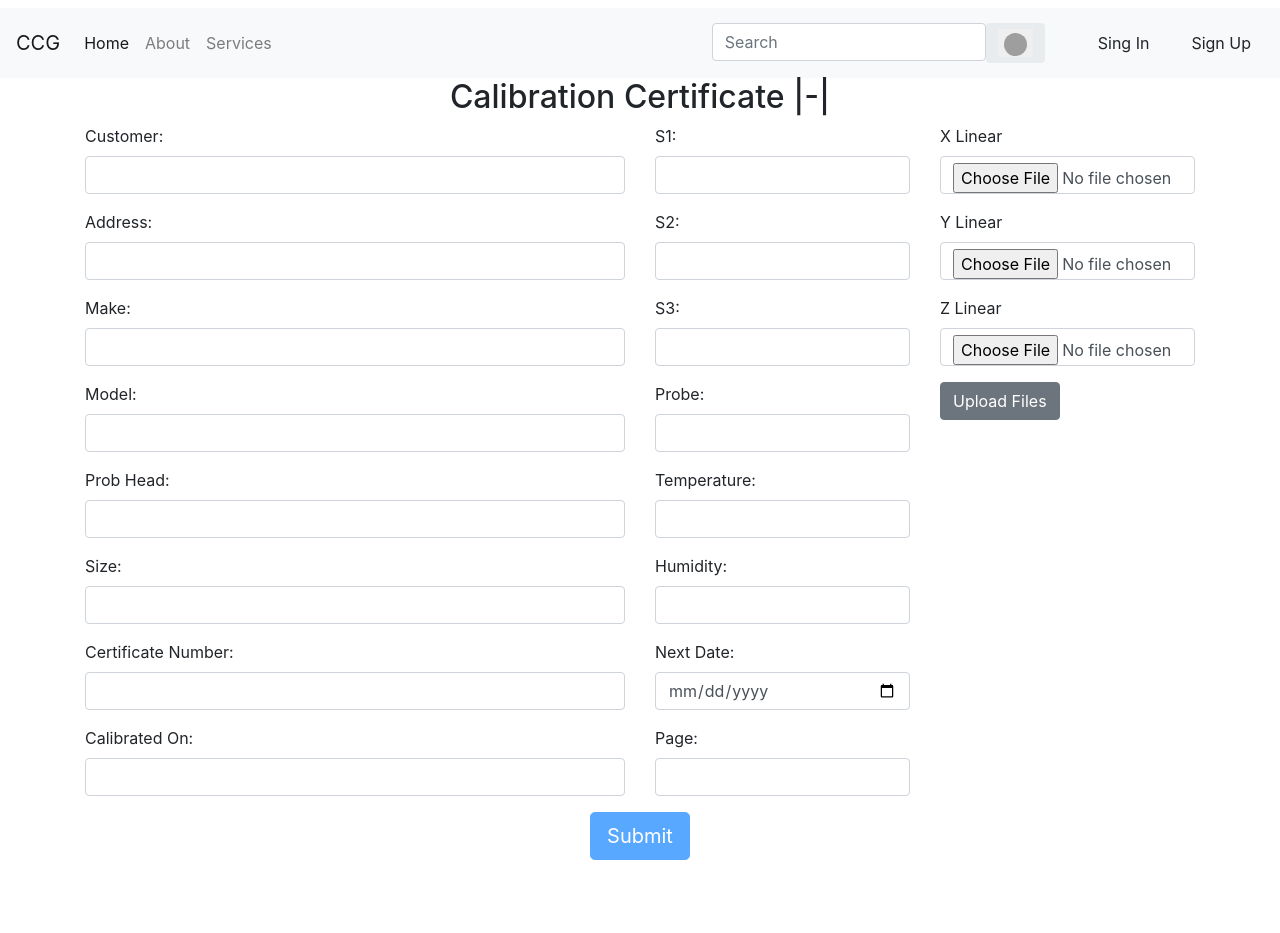
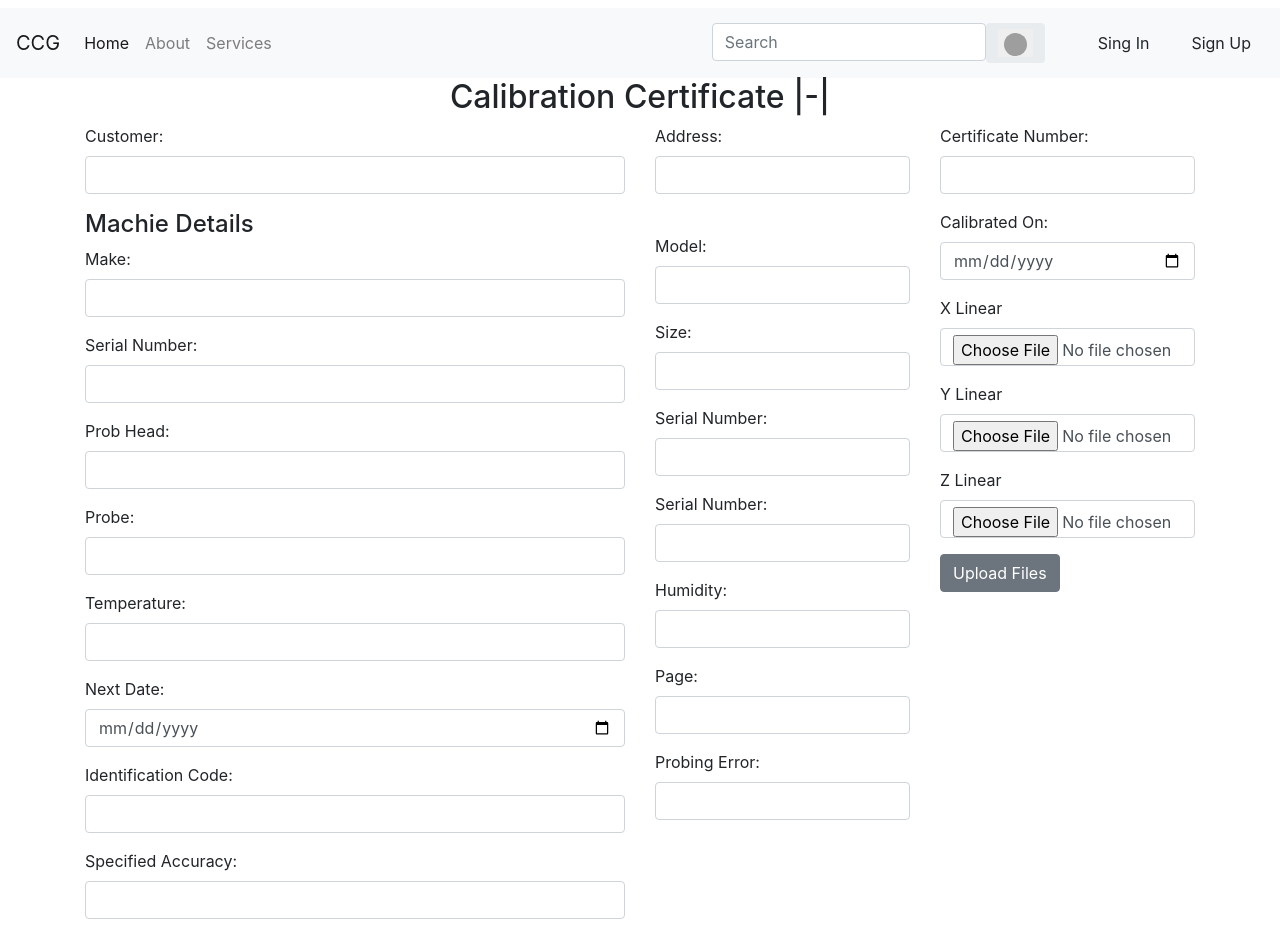
Before and after one commit to ramgopalvarma24/DCGR, an Angular app in the folder DCRG/: page / in a window 1280 px wide. Shown: the top 933 px of the page. Before the commit the page ends 860 px from the top, so only its background shows below. Built offline with nearby package versions, Linux system fonts and the light colour scheme; grey boxes are pictures that could not be loaded.

Commit message:
Final update UI changes

```diff
--- a/DCRG/src/app/Interfaces/formData.interface.ts
+++ b/DCRG/src/app/Interfaces/formData.interface.ts
@@ -15,4 +15,7 @@ export interface FormData {
   c_on: Date | string;
   next_date: Date | string;
   page: number | string;
+  id_cd: string,
+    sp_ac: string,
+    prob_err: string
 }
--- a/DCRG/src/app/home/home.component.html
+++ b/DCRG/src/app/home/home.component.html
@@ -88,20 +88,24 @@
                             <input type="text" id="customer" name="customer" class="form-control" [(ngModel)]="formData.customer" required>
                         </div>
 
-                        <div class="form-group">
-                            <label for="address">Address:</label>
-                            <input type="text" id="address" name="address" class="form-control" [(ngModel)]="formData.address" required>
-                        </div>
+                        <!--machine details-->
+                        <h4>Machie Details </h4>
 
                         <div class="form-group">
-                            <label for="make">Make:</label>
-                            <input type="text" id="make" name="make" class="form-control" [(ngModel)]="formData.make" required>
-                        </div>
+                          <label for="make">Make:</label>
+                          <input type="text" id="make" name="make" class="form-control" [(ngModel)]="formData.make" required>
+                      </div>
 
-                        <div class="form-group">
-                            <label for="model">Model:</label>
-                            <input type="text" id="model" name="model" class="form-control" [(ngModel)]="formData.model" required>
-                        </div>
+
+
+                      <div class="form-group">
+                        <label for="s_1">Serial Number:</label>
+                        <input type="text" id="s_1" name="s_1" class="form-control" [(ngModel)]="formData.s_1" required>
+                      </div>
+
+
+
+
 
                         <div class="form-group">
                             <label for="prob_head">Prob Head:</label>
@@ -109,19 +113,33 @@
                         </div>
 
                         <div class="form-group">
-                            <label for="size">Size:</label>
-                            <input type="text" id="size" name="size" class="form-control" [(ngModel)]="formData.size" required>
+                            <label for="probe">Probe:</label>
+                            <input type="text" id="probe" name="probe" class="form-control" [(ngModel)]="formData.probe" required>
                         </div>
 
-                        <div class="form-group">
-                          <label for="c_num">Certificate Number:</label>
-                          <input type="text" id="c_num" name="c_num" class="form-control" [(ngModel)]="formData.c_num" required>
-                        </div>
 
-                        <div class="form-group">
-                            <label for="c_on">Calibrated On:</label>
-                            <input type="text" id="c_on" name="c_on" class="form-control" [(ngModel)]="formData.c_on" required>
-                        </div>
+                      <div class="form-group">
+                        <label for="temp">Temperature:</label>
+                        <input type="text" id="temp" name="temp" class="form-control" [(ngModel)]="formData.temp" required>
+                      </div>
+
+
+
+                      <div class="form-group">
+                        <label for="next_date">Next Date:</label>
+                        <input type="date" id="next_date" name="next_date" class="form-control" [(ngModel)]="formData.next_date" required>
+                      </div>
+
+                      <div class="form-group">
+                        <label for="id_cd">Identification Code:</label>
+                        <input type="text" id="id_cd" name="id_cd" class="form-control" [(ngModel)]="formData.id_cd" required>
+                      </div>
+
+                      <div class="form-group">
+                        <label for="sp_ac">Specified Accuracy:</label>
+                        <input type="text" id="sp_ac" name="sp_ac" class="form-control" [(ngModel)]="formData.sp_ac" required>
+                      </div>
+
 
 
                     </div>
@@ -129,29 +147,35 @@
 
                       <!-- Adding the extra fields-->
                       <div class="form-group">
-                        <label for="s_1">S1:</label>
-                        <input type="text" id="s_1" name="s_1" class="form-control" [(ngModel)]="formData.s_1" required>
+                        <label for="address">Address:</label>
+                        <input type="text" id="address" name="address" class="form-control" [(ngModel)]="formData.address" required>
+                      </div>
+
+                     <br>
+
+                     <div class="form-group">
+                      <label for="model">Model:</label>
+                      <input type="text" id="model" name="model" class="form-control" [(ngModel)]="formData.model" required>
+                      </div>
+
+
+                     <div class="form-group">
+                      <label for="size">Size:</label>
+                      <input type="text" id="size" name="size" class="form-control" [(ngModel)]="formData.size" required>
                     </div>
 
                     <div class="form-group">
-                        <label for="s_2">S2:</label>
+                        <label for="s_2">Serial Number:</label>
                         <input type="text" id="s_2" name="s_2" class="form-control" [(ngModel)]="formData.s_2" required>
                     </div>
 
                     <div class="form-group">
-                        <label for="s_3">S3:</label>
+                        <label for="s_3">Serial Number:</label>
                         <input type="text" id="s_3" name="s_3" class="form-control" [(ngModel)]="formData.s_3" required>
                     </div>
 
-                    <div class="form-group">
-                        <label for="probe">Probe:</label>
-                        <input type="text" id="probe" name="probe" class="form-control" [(ngModel)]="formData.probe" required>
-                    </div>
 
-                    <div class="form-group">
-                        <label for="temp">Temperature:</label>
-                        <input type="text" id="temp" name="temp" class="form-control" [(ngModel)]="formData.temp" required>
-                    </div>
+
 
                     <div class="form-group">
                         <label for="humidity">Humidity:</label>
@@ -161,14 +185,18 @@
 
 
                     <div class="form-group">
-                        <label for="next_date">Next Date:</label>
-                        <input type="date" id="next_date" name="next_date" class="form-control" [(ngModel)]="formData.next_date" required>
-                    </div>
-
-                    <div class="form-group">
                         <label for="page">Page:</label>
                         <input type="number" id="page" name="page" class="form-control" [(ngModel)]="formData.page" required>
                     </div>
+
+
+                    <div class="form-group">
+                      <label for="prob_err">Probing Error:</label>
+                      <input type="text" id="prob_err" name="prob_err" class="form-control" [(ngModel)]="formData.prob_err" required>
+                  </div>
+
+
+
 
                     <!-- Done-->
 
@@ -178,6 +206,19 @@
                     </div>
                     <!--CHECK-->
                     <div class="col-md-3">
+
+
+                      <div class="form-group">
+                        <label for="c_num">Certificate Number:</label>
+                        <input type="text" id="c_num" name="c_num" class="form-control" [(ngModel)]="formData.c_num" required>
+                      </div>
+
+                      <div class="form-group">
+                          <label for="c_on">Calibrated On:</label>
+                          <input type="date" id="c_on" name="c_on" class="form-control" [(ngModel)]="formData.c_on" required>
+                      </div>
+
+
                       <div class="form-group">
                         <label for="xlin">X Linear</label>
                         <input type="file" (change)="onXLinearFileSelected($event)" accept=".pdf" class="form-control">
@@ -193,6 +234,9 @@
                           <input type="file" (change)="onZLinearFileSelected($event)" accept=".pdf" class="form-control">
                       </div>
 
+
+
+
                       <!-- adding uload file button-->
                       <div class="form-group">
                         <button (click)="uploadFiles()" class="btn btn-secondary">Upload Files</button>
@@ -205,7 +249,7 @@
                 <!-- Submit and upload buttons -->
                 <div class="row">
                   <div class="col-md-12 d-flex justify-content-center">
-                    <button type="submit" class="btn btn-primary btn-lg" [disabled]="!form.valid">Submit</button>
+                    <button type="submit" class="btn btn-primary btn-lg" [disabled]="!form.valid">Generate Certificate</button>
                   </div>
 
                 </div>
--- a/DCRG/src/app/home/home.component.ts
+++ b/DCRG/src/app/home/home.component.ts
@@ -28,7 +28,10 @@ export class HomeComponent implements OnInit {
     c_num: '',
     c_on: '',
     next_date: '',
-    page: ''
+    page: '',
+    id_cd: '',
+    sp_ac: '',
+    prob_err: ''
   };
 
 
@@ -73,11 +76,12 @@ export class HomeComponent implements OnInit {
     fileFormData.append('zLinearFile', this.zLinearFile);
 
     this.fileUploadeservice.uploadFiles(fileFormData).subscribe(
-      response => {
-        console.log('Files Uploaded successfully', response);
+      file_response => {
+        debugger
+        console.log('Files Uploaded successfully- > ', file_response);
       },
       error =>{
-        console.log('Error uploading files:', error);
+        console.log('Error uploading files: _>', error);
       }
     );
 
@@ -108,7 +112,7 @@ export class HomeComponent implements OnInit {
     console.log('form data: ',formData);
     this.reportDataSrvice.PassReportData(formData).subscribe(
       response => {
-        console.log(response)
+        console.log('Submit successfull: ', response)
       },
       error =>{
         console.log('Error: ', error)
```
